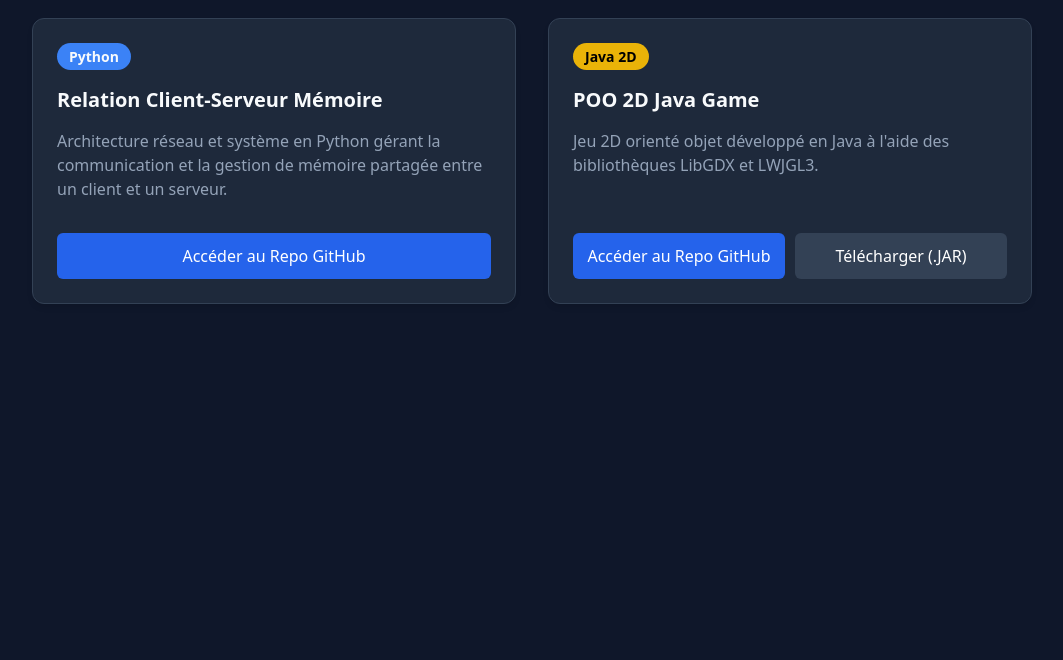
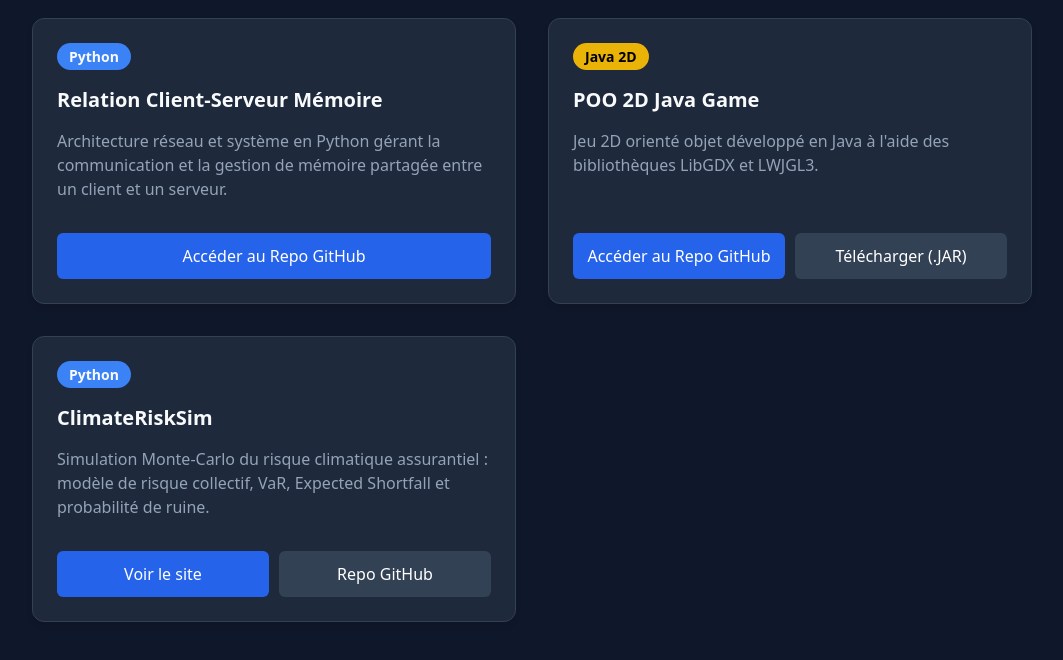
Before and after one commit to lucasbertin06/lucasbertin06.github.io, a plain HTML site: page index.html in a window 1280 px wide. Shown: the part 118-778 px from the top of the page, without its empty margins (108-1171 px from the left). Drawn offline with Linux system fonts and the light colour scheme.

Commit message:
Update index.html

```diff
--- a/index.html
+++ b/index.html
@@ -99,6 +99,18 @@
       </div>
     </article>
 
+    <!-- Projet ClimateRiskSim -->
+    <article class="project-card">
+      <span class="tag">Python</span>
+      <h2>ClimateRiskSim</h2>
+      <p>Simulation Monte-Carlo du risque climatique assurantiel : modèle de risque collectif, VaR, Expected Shortfall et probabilité de ruine.</p>
+
+      <div class="btn-container">
+        <a href="climaterisksim.html" class="btn">Voir le site</a>
+        <a href="https://github.com/lucasbertin06/Modelisation-probabiliste-du-risque-climatique-applique-a-assurance-et-la-finance" target="_blank" class="btn secondary">Repo GitHub</a>
+      </div>
+    </article>
+
   </div>
 
 </body>
```
